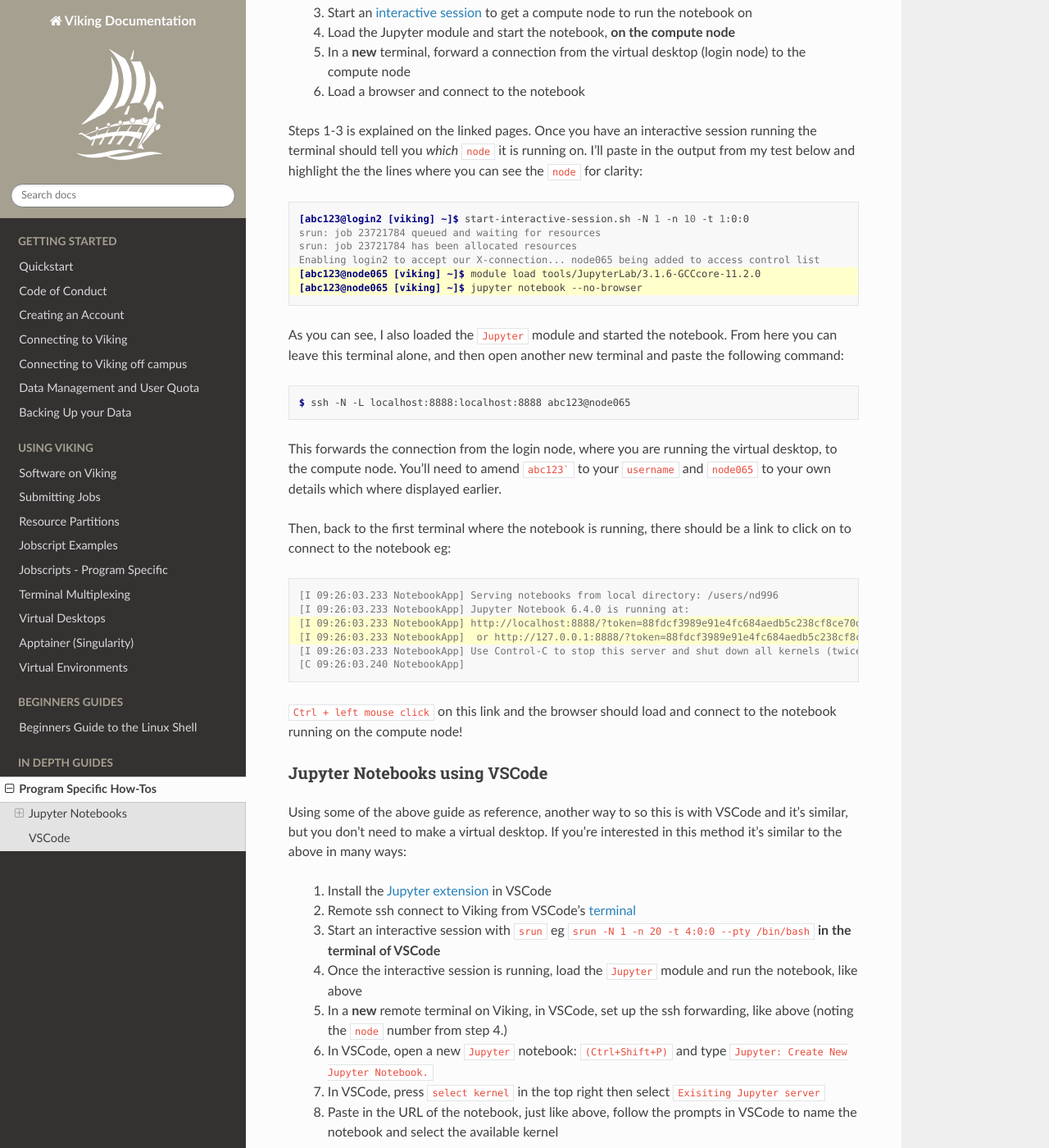
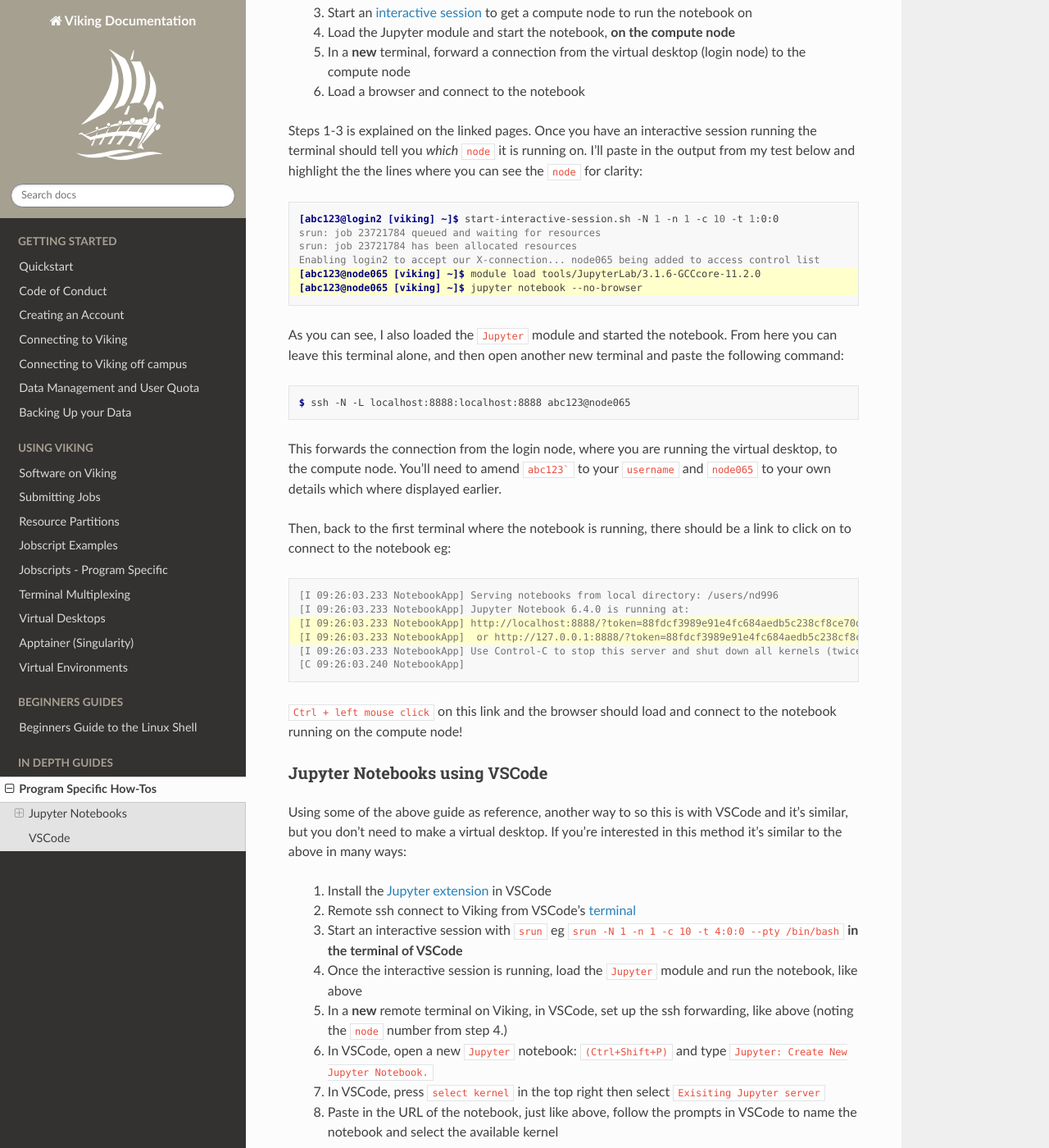
Before and after one commit to university-of-york/research-it-documentation, a Sphinx documentation site: the page built from docs/source/in_depth/program_specific_how_tos.rst, in a window 1280 px wide and 1400 px high, scrolled down 675 px. Shown: the whole window at 82% size. Built offline with Sphinx 7.4.7 and the Read the Docs theme 2.0.0, drawn with Linux system fonts in a browser that asks for light colours.

```diff
--- a/docs/source/getting_started/backing_up.rst
+++ b/docs/source/getting_started/backing_up.rst
@@ -2,6 +2,11 @@ Backing Up your Data
 ====================
 
 There are two main options, the University Filestore or the Vault. Choosing will depend on how frequently you need to access the data. The Vault provides unlimited cold storage and is appropriate for storing sensitive data but retrieving the data can take some time and may incur a charge, the Filestore is more readily accessible, if you need more space please contact itsupport@york.ac.uk. If you use the Filestore for backing up then usually, the date will then be transferred to the Vault for archiving.
+
+
+.. warning::
+
+    Please ensure you **regularly** back up your data, if there is a catastrophic failure all data on Viking could be lost!
 
 
 The Vault
--- a/docs/source/in_depth/program_specific_how_tos.rst
+++ b/docs/source/in_depth/program_specific_how_tos.rst
@@ -28,7 +28,7 @@ Steps 1-3 is explained on the linked pages. Once you have an interactive session
 .. code-block:: console
     :emphasize-lines: 5,6
 
-    [abc123@login2 [viking] ~]$ start-interactive-session.sh -N 1 -n 10 -t 1:0:0
+    [abc123@login2 [viking] ~]$ start-interactive-session.sh -N 1 -n 1 -c 10 -t 1:0:0
     srun: job 23721784 queued and waiting for resources
     srun: job 23721784 has been allocated resources
     Enabling login2 to accept our X-connection... node065 being added to access control list
@@ -65,7 +65,7 @@ Using some of the above guide as reference, another way to so this is with VSCod
 
     1. Install the `Jupyter extension <https://marketplace.visualstudio.com/items?itemName=ms-toolsai.jupyter>`_ in VSCode
     2. Remote ssh connect to Viking from VSCode's `terminal <https://code.visualstudio.com/docs/terminal/basics>`_
-    3. Start an interactive session with ``srun`` eg ``srun -N 1 -n 20 -t 4:0:0 --pty /bin/bash`` **in the terminal of VSCode**
+    3. Start an interactive session with ``srun`` eg ``srun -N 1 -n 1 -c 10 -t 4:0:0 --pty /bin/bash`` **in the terminal of VSCode**
     4. Once the interactive session is running, load the ``Jupyter`` module and run the notebook, like above
     5. In a **new** remote terminal on Viking, in VSCode, set up the ssh forwarding, like above (noting the ``node`` number from step 4.)
     6. In VSCode, open a new ``Jupyter`` notebook: ``(Ctrl+Shift+P)`` and type ``Jupyter: Create New Jupyter Notebook.``
--- a/docs/source/using_viking/virtual_environments.rst
+++ b/docs/source/using_viking/virtual_environments.rst
@@ -4,7 +4,7 @@ Virtual Environments
 venv
 ----
 
-For simple virtual environments, where you just need to install packages through `pip`, `venv` can be a good choice. Here is a `really good article <https://www.bitecode.dev/p/relieving-your-python-packaging-pain>`_ about using ``venv`` in Python which is well worth the read, more info can be found in the `documentation <https://docs.python.org/3/library/venv.html>`_. Below we'll keep a quickstart guide of the list of commands to get a ``venv`` virtual environment up and running. In this case, after making the project folder we install ``virtualenv`` using ``pip``, this step is only needed if the system doesn't have the system package for ``virtualenv`` installed already. You can test this by running the following command: :code:`python3 -c "import venv"` if you receive an error it's not installed:
+For simple virtual environments, where you just need to install packages through ``pip``, ``venv`` can be a good choice. Here is a `really good article <https://www.bitecode.dev/p/relieving-your-python-packaging-pain>`_ about using ``venv`` in Python which is well worth the read, more info can be found in the `documentation <https://docs.python.org/3/library/venv.html>`_. Below we'll keep a quickstart guide of the list of commands to get a ``venv`` virtual environment up and running which is a built-in module since Python 3.3.
 
 
 Quickstart
@@ -13,7 +13,6 @@ Quickstart
 
     $ mkdir new_project
     $ cd new_project
-    $ python3 -m pip install virtualenv
     $ python3 -m venv .venv
     $ source .venv/bin/activate
     $ python3 -m pip install package1 package2 package3
```
